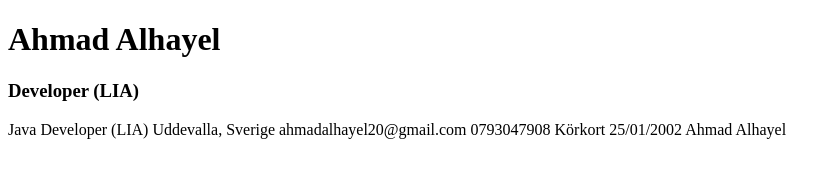
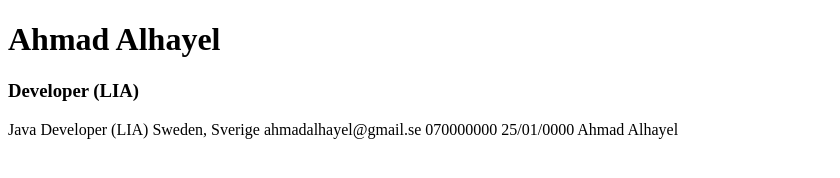
Before and after one commit to AhmadAlhayel/CV-Ahmad, a plain HTML site: page CV-Ahmad/index.html in a window 1280 px wide. Shown: the whole page, without its empty margins (0-840 px from the left). Drawn offline with Linux system fonts and the light colour scheme.

Commit message:
htmlupdate

```diff
--- a/CV-Ahmad/index.html
+++ b/CV-Ahmad/index.html
@@ -11,8 +11,8 @@
         <h1>Ahmad Alhayel</h1>
         <h3>Developer (LIA)</h3>
         <p>
-          Java Developer (LIA) Uddevalla, Sverige ahmadalhayel20@gmail.com
-          0793047908 Körkort 25/01/2002 Ahmad Alhayel
+          Java Developer (LIA) Sweden, Sverige ahmadalhayel@gmail.se 070000000
+          25/01/0000 Ahmad Alhayel
         </p>
       </div>
     </header>
```
